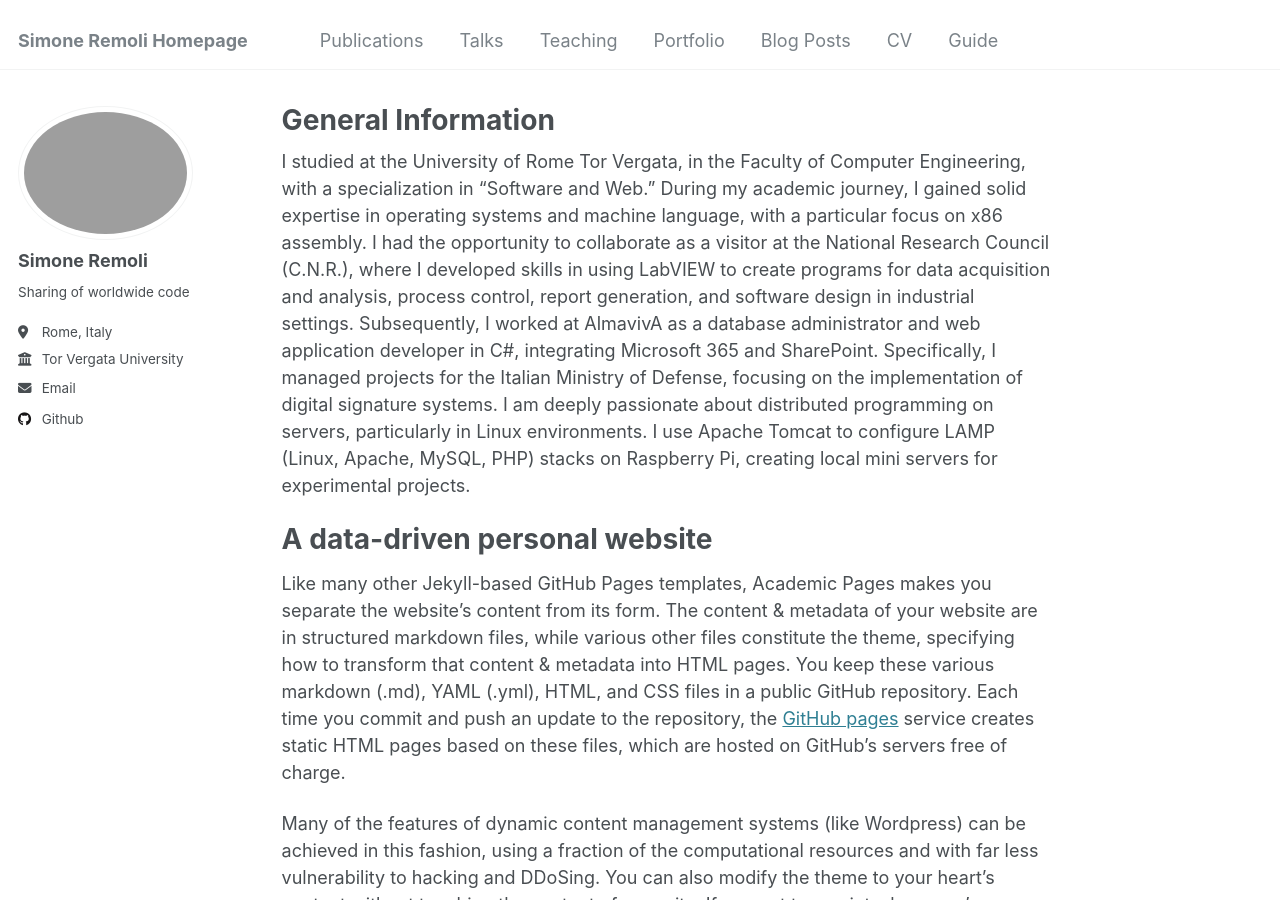
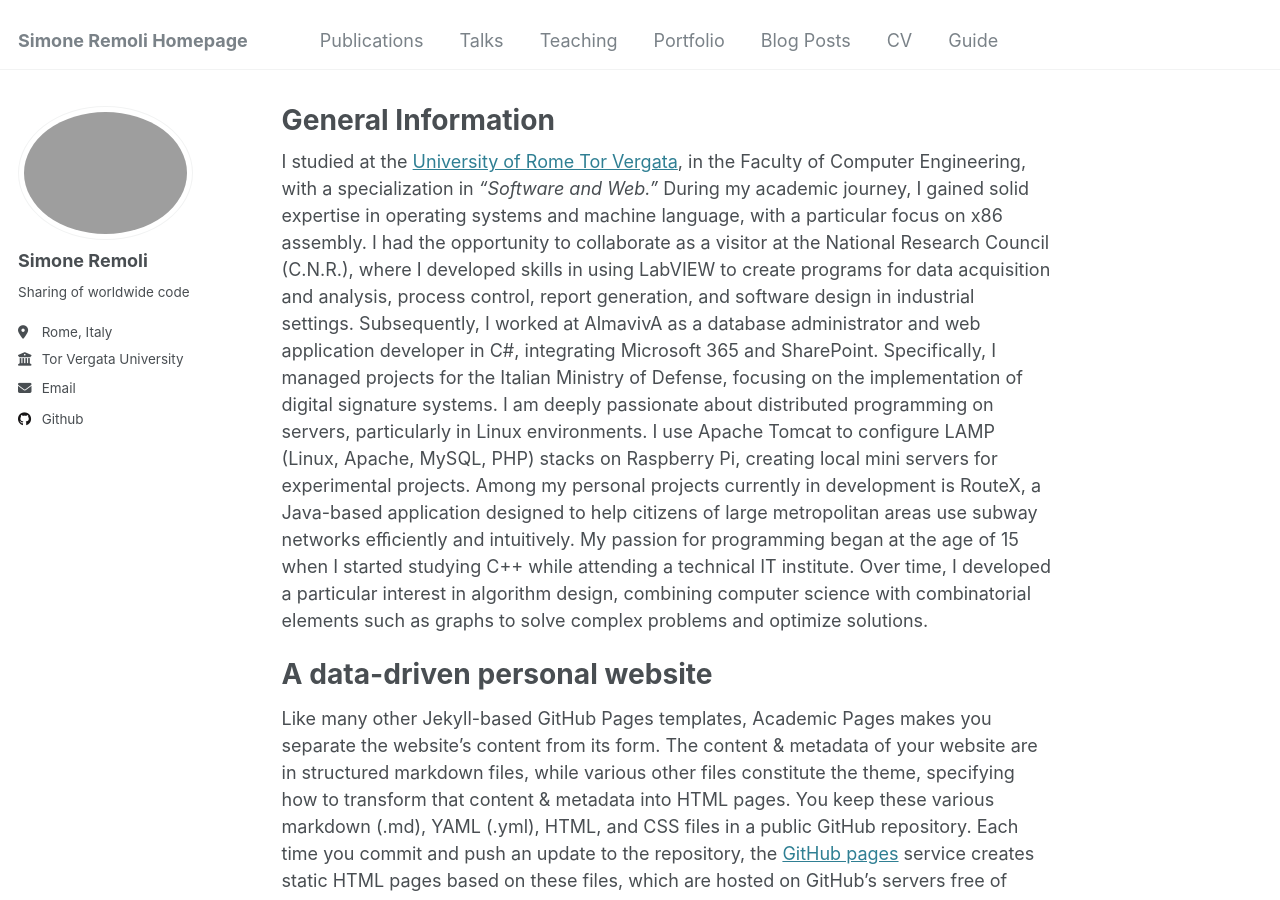
Before and after one commit to SimoneRemoli/SimoneRemoli.github.io, a Jekyll site: the page built from _pages/about.md, in a window 1280 px wide and 900 px high. Built offline with Jekyll 4.4.1, drawn with Linux system fonts in a browser that asks for light colours.

Commit message:
Update about.md

```diff
--- a/_pages/about.md
+++ b/_pages/about.md
@@ -7,8 +7,8 @@ redirect_from:
   - /about.html
 ---
 
-I studied at the University of Rome Tor Vergata, in the Faculty of Computer
-Engineering, with a specialization in "Software and Web." During my academic journey, I gained
+I studied at the [University of Rome Tor Vergata](https://ing.uniroma2.it/), in the Faculty of Computer
+Engineering, with a specialization in *"Software and Web."* During my academic journey, I gained
 solid expertise in operating systems and machine language, with a particular focus on x86
 assembly.
 I had the opportunity to collaborate as a visitor at the National Research Council (C.N.R.), where I
@@ -20,6 +20,13 @@ Ministry of Defense, focusing on the implementation of digital signature systems
 I am deeply passionate about distributed programming on servers, particularly in Linux
 environments. I use Apache Tomcat to configure LAMP (Linux, Apache, MySQL, PHP) stacks on
 Raspberry Pi, creating local mini servers for experimental projects.
+Among my personal projects currently in development is RouteX, a Java-based application
+designed to help citizens of large metropolitan areas use subway networks eﬃciently and
+intuitively.
+My passion for programming began at the age of 15 when I started studying C++ while attending
+a technical IT institute. Over time, I developed a particular interest in algorithm design, combining
+computer science with combinatorial elements such as graphs to solve complex problems and
+optimize solutions.
 
 A data-driven personal website
 ======
```
